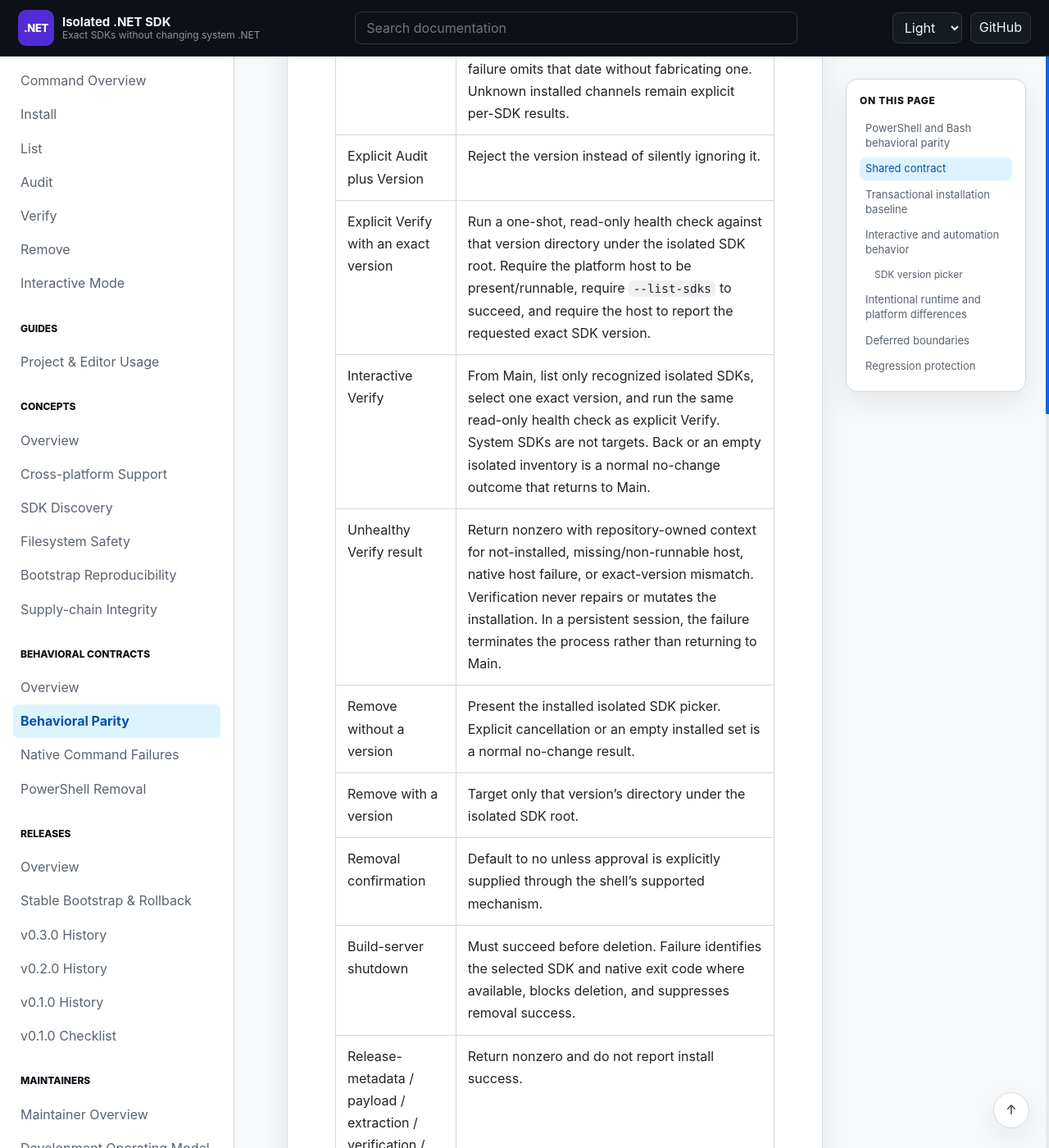
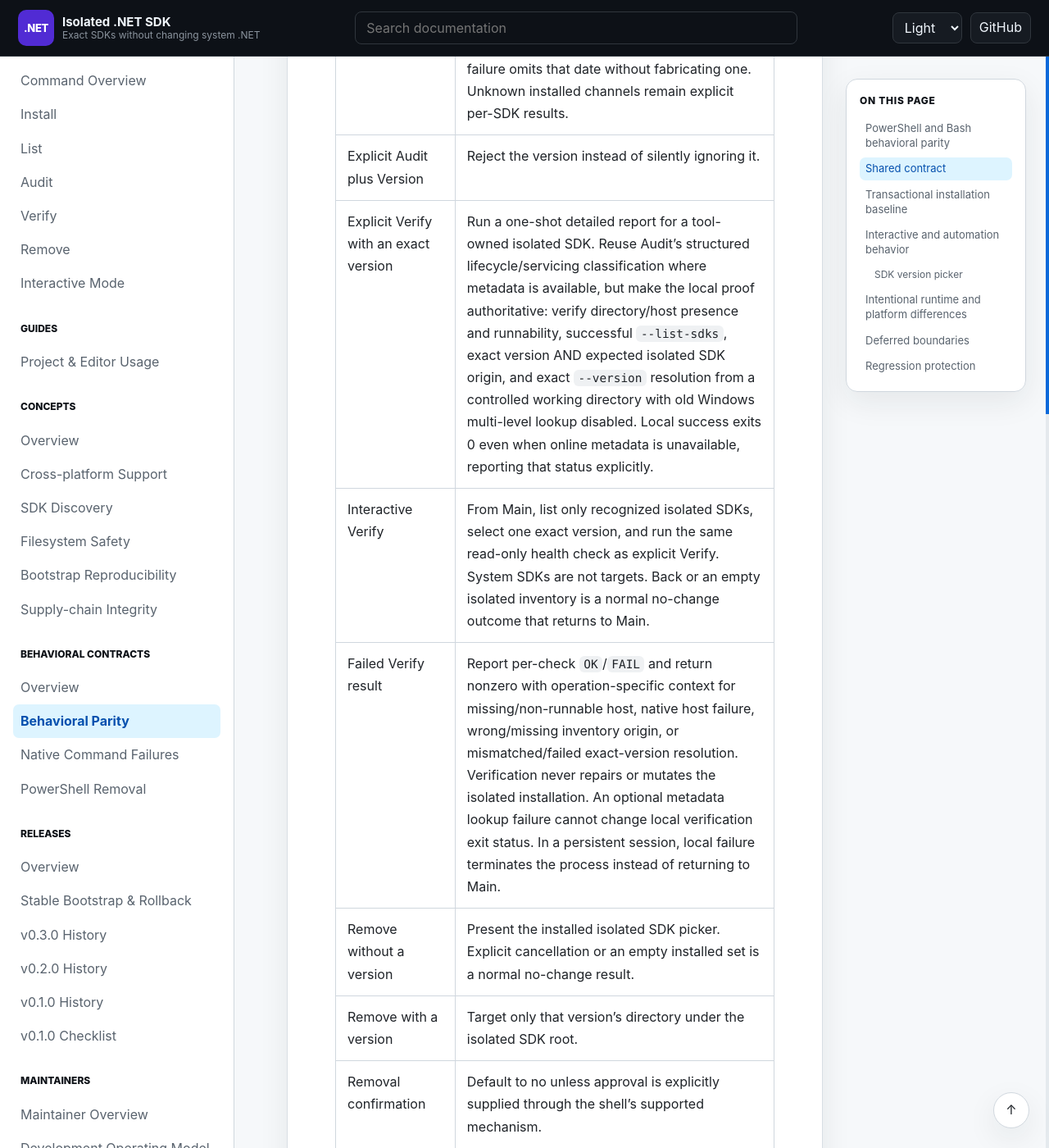
Before and after one commit to infoconex/isolated-dotnet-sdk, a Jekyll site: the page built from docs/contracts/behavioral-parity.md, in a window 1280 px wide and 1400 px high, scrolled down 2932 px. Shown: the whole window at 82% size. Built offline with Jekyll 4.4.1, drawn with Linux system fonts in a browser that asks for light colours; our own code applies the rules of GitHub Pages for plain Markdown files.

Commit message:
docs: document detailed Verify reporting and metadata fallback contract

```diff
--- a/docs/contracts/behavioral-parity.md
+++ b/docs/contracts/behavioral-parity.md
@@ -24,9 +24,9 @@ The supported operating-system/runtime matrix and intentional platform mechanics
 | Audit | Perform an online, read-only assessment of both ownership groups against current Microsoft release metadata. Sort each group newest to oldest and preserve duplicate versions across Isolated and System groups; report LTS/STS, lifecycle status, exact installed-SDK release date when published, authoritative future Go-Live date when available, end-of-support date, and an optional compact `Update -> <version>` tail without mutating either inventory or labeling an installed SDK `Vulnerable`. |
 | Audit metadata failure | Fail nonzero when required release-index or known-channel metadata is unavailable or structurally unusable rather than emitting fabricated results. The official `dotnet/core` release-notes table is an optional fallback only for a missing future Go-Live date; fallback failure omits that date without fabricating one. Unknown installed channels remain explicit per-SDK results. |
 | Explicit Audit plus Version | Reject the version instead of silently ignoring it. |
-| Explicit Verify with an exact version | Run a one-shot, read-only health check against that version directory under the isolated SDK root. Require the platform host to be present/runnable, require `--list-sdks` to succeed, and require the host to report the requested exact SDK version. |
+| Explicit Verify with an exact version | Run a one-shot detailed report for a tool-owned isolated SDK. Reuse Audit's structured lifecycle/servicing classification where metadata is available, but make the local proof authoritative: verify directory/host presence and runnability, successful `--list-sdks`, exact version AND expected isolated SDK origin, and exact `--version` resolution from a controlled working directory with old Windows multi-level lookup disabled. Local success exits 0 even when online metadata is unavailable, reporting that status explicitly. |
 | Interactive Verify | From Main, list only recognized isolated SDKs, select one exact version, and run the same read-only health check as explicit Verify. System SDKs are not targets. Back or an empty isolated inventory is a normal no-change outcome that returns to Main. |
-| Unhealthy Verify result | Return nonzero with repository-owned context for not-installed, missing/non-runnable host, native host failure, or exact-version mismatch. Verification never repairs or mutates the installation. In a persistent session, the failure terminates the process rather than returning to Main. |
+| Failed Verify result | Report per-check `OK`/`FAIL` and return nonzero with operation-specific context for missing/non-runnable host, native host failure, wrong/missing inventory origin, or mismatched/failed exact-version resolution. Verification never repairs or mutates the isolated installation. An optional metadata lookup failure cannot change local verification exit status. In a persistent session, local failure terminates the process instead of returning to Main. |
 | Remove without a version | Present the installed isolated SDK picker. Explicit cancellation or an empty installed set is a normal no-change result. |
 | Remove with a version | Target only that version's directory under the isolated SDK root. |
 | Removal confirmation | Default to no unless approval is explicitly supplied through the shell's supported mechanism. |
```
